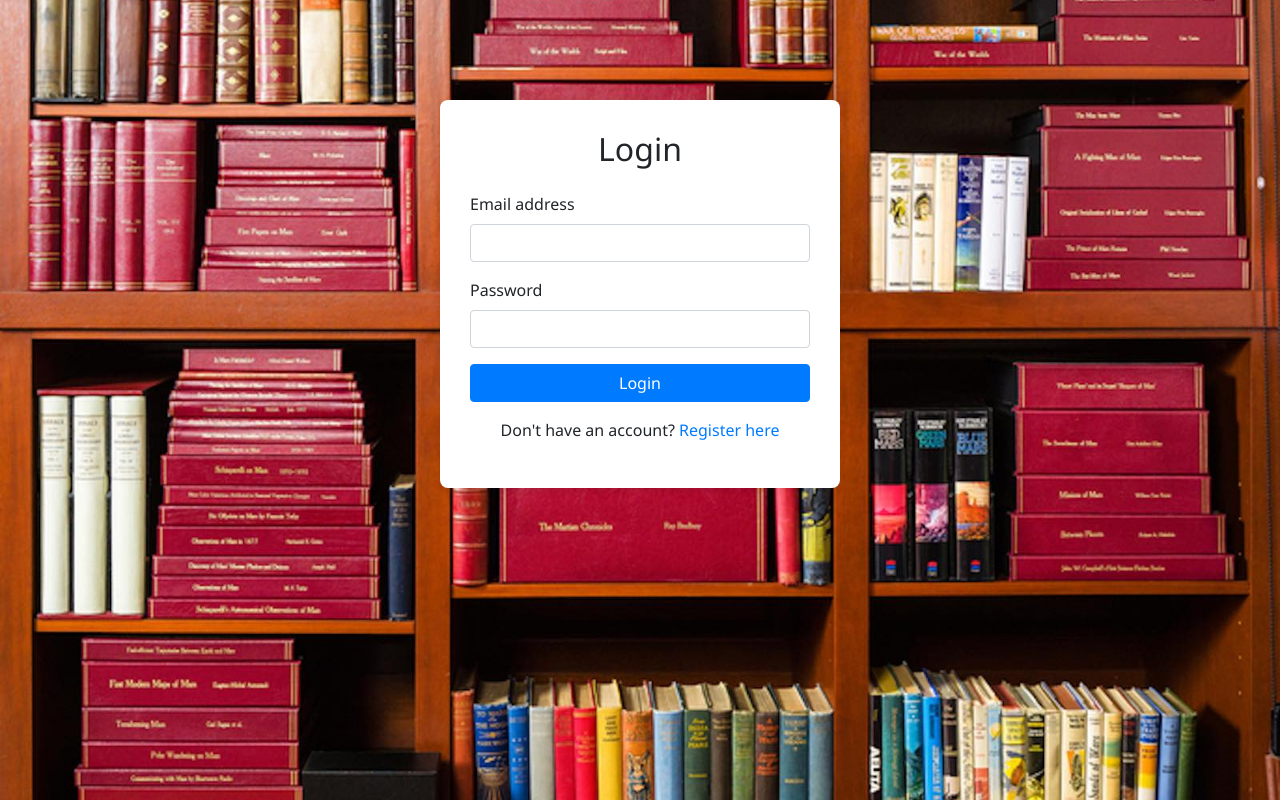
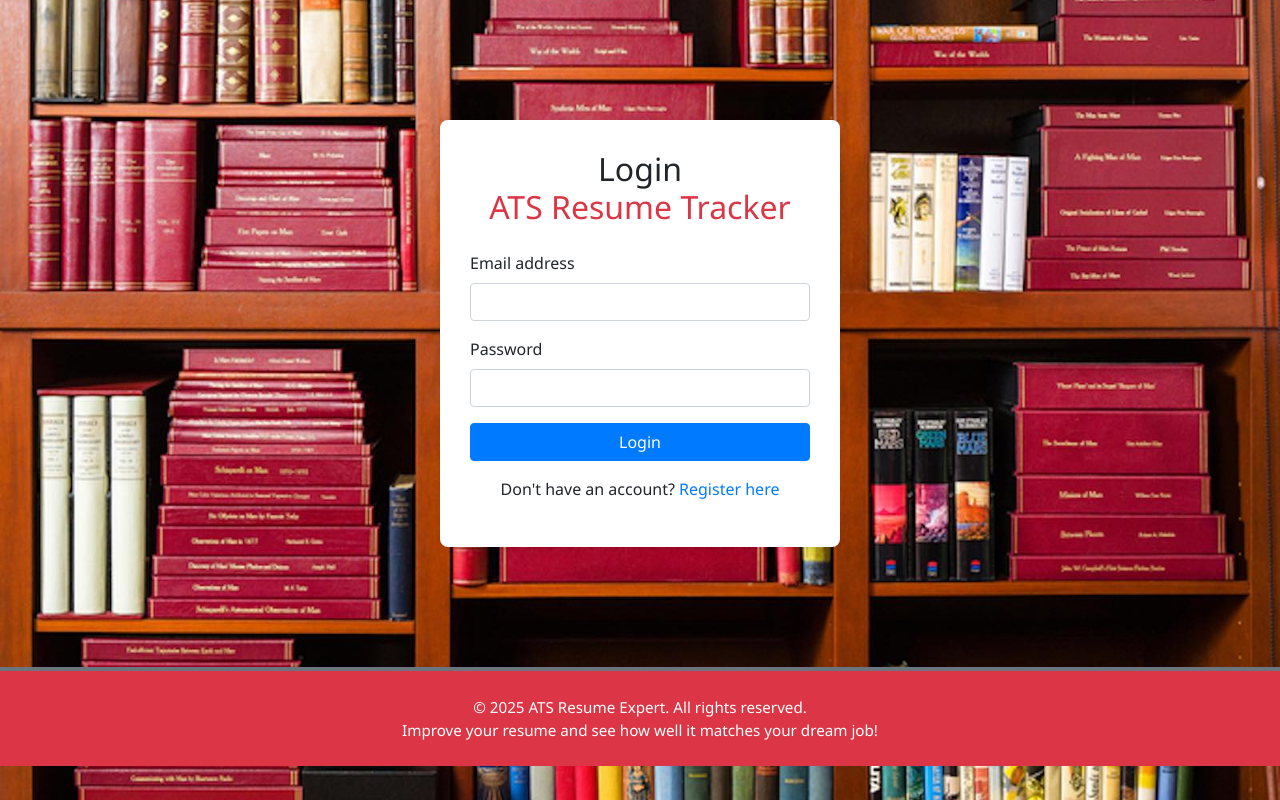
Before and after one commit to sahilchalke0001/resume, a Flask app: page /login in a window 1280 px wide. Run offline with Flask 2, Linux system fonts and the light colour scheme; some libraries are stand-ins or nearby versions.

Commit message:
adding footer in login

```diff
--- a/templates/login.html
+++ b/templates/login.html
@@ -21,7 +21,7 @@
       }
       .login-container {
         max-width: 400px;
-        margin: 100px auto;
+        margin: 120px auto;
         padding: 30px;
         background-color: #fff;
         border-radius: 8px;
@@ -30,12 +30,40 @@
       .alert {
         margin-top: 15px;
       }
+      footer {
+        background-color: #dc3545;
+        color: #fff;
+        padding: 25px 0;
+        text-align: center;
+        border-top: 4px solid #6c757d;
+        margin-top: 40px;
+      }
+
+      .footer-content p {
+        margin: 0;
+        font-size: 0.95rem;
+      }
+
+      .footer-content a {
+        color: #ffc107;
+        font-weight: bold;
+        text-decoration: none;
+      }
+
+      .footer-content a:hover {
+        text-decoration: underline;
+      }
     </style>
   </head>
   <body>
     <div class="container">
       <div class="login-container">
-        <h2 class="text-center mb-4">Login</h2>
+        <h2 class="text-center mb-4">
+          Login
+          <br />
+
+          <div style="color: #dc3545">ATS Resume Tracker</div>
+        </h2>
         {% with messages = get_flashed_messages(with_categories=true) %} {% if
         messages %} {% for category, message in messages %}
         <div class="alert alert-{{ category }}">{{ message }}</div>
@@ -69,5 +97,11 @@
         </p>
       </div>
     </div>
+    <footer>
+      <div class="footer-content">
+        <p>&copy; 2025 ATS Resume Expert. All rights reserved.</p>
+        <p>Improve your resume and see how well it matches your dream job!</p>
+      </div>
+    </footer>
   </body>
 </html>
```
Also changed, not shown: templates/register.html (+29 -0 lines).
